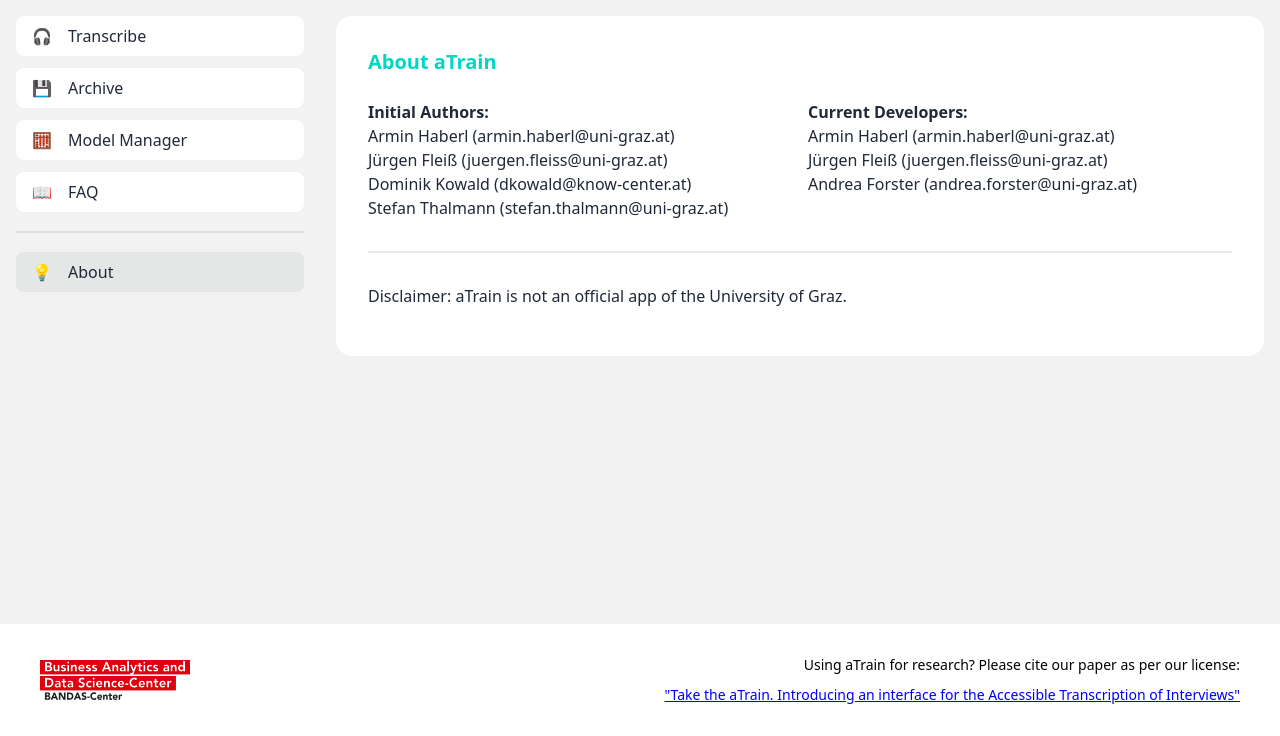
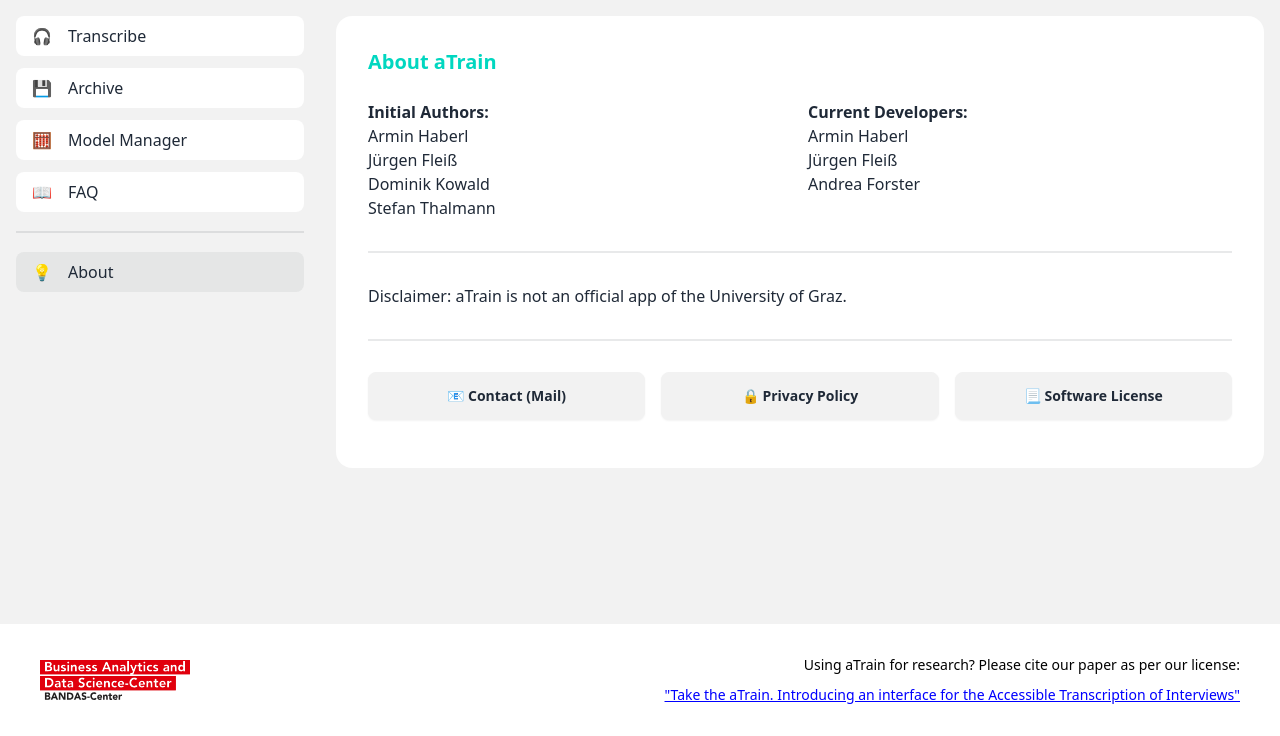
Before and after one commit to JuergenFleiss/aTrain, a Flask app: page /about in a window 1280 px wide. Shown: the part 64-800 px from the top of the page. Run offline with Flask 3, Linux system fonts and the light colour scheme; parts of the project's set-up code (start-up, migrations or seed data) failed here and were passed over.

Commit message:
remove mail addresses and add links to documents / contact mail

```diff
--- a/aTrain/templates/routes/about.html
+++ b/aTrain/templates/routes/about.html
@@ -9,19 +9,19 @@
             <div>
                 <p class="font-bold">Initial Authors:</p>
                 <ul>
-                    <li>Armin Haberl (armin.haberl@uni-graz.at)</li>
-                    <li>Jürgen Fleiß (juergen.fleiss@uni-graz.at)</li>
-                    <li>Dominik Kowald (dkowald@know-center.at)</li>
-                    <li>Stefan Thalmann (stefan.thalmann@uni-graz.at)</li>
+                    <li>Armin Haberl</li>
+                    <li>Jürgen Fleiß</li>
+                    <li>Dominik Kowald</li>
+                    <li>Stefan Thalmann</li>
                 </ul>
             </div>
 
             <div>
                 <p class="font-bold">Current Developers:</p>
                 <ul>
-                    <li>Armin Haberl (armin.haberl@uni-graz.at)</li>
-                    <li>Jürgen Fleiß (juergen.fleiss@uni-graz.at)</li>
-                    <li>Andrea Forster (andrea.forster@uni-graz.at)</li>
+                    <li>Armin Haberl</li>
+                    <li>Jürgen Fleiß</li>
+                    <li>Andrea Forster</li>
                 </ul>
             </div>
 
@@ -30,6 +30,12 @@
         <div class="divider my-0"></div>
 
         <p class="my-4">Disclaimer: aTrain is not an official app of the University of Graz.</p>
+        <div class="divider my-0"></div>
+        <div class="my-4 grid grid-cols-1 md:grid-cols-3 gap-4">
+            <a class="btn" href="mailto:bandas@uni-graz.at" target="_blank">📧 Contact (Mail)</a>
+            <a class="btn" href="https://business-analytics.uni-graz.at/en/research/atrain/privacy-policy/" target="_blank">🔒 Privacy Policy</a>
+            <a class="btn" href="https://github.com/JuergenFleiss/aTrain/blob/main/LICENSE" target="_blank">📃 Software License</a>
+        </div>
     </div>
 </div>
 {% endblock %}
```
